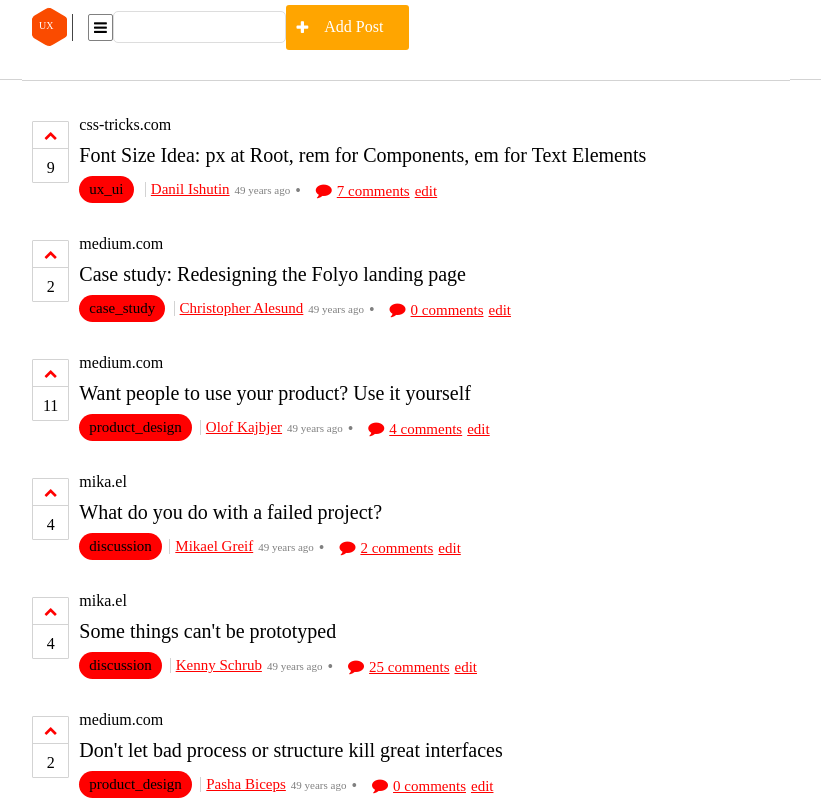
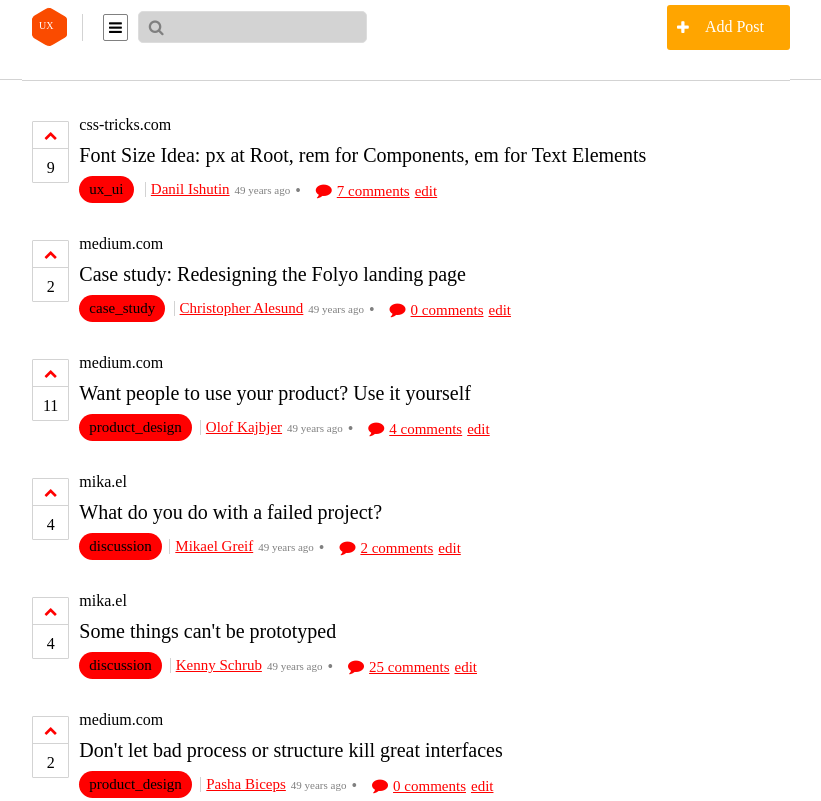
Before and after one commit to GustavoWinter/boitata-test, a plain HTML site: page index.html in a window 1280 px wide. Shown: the top 801 px of the page, without its empty margins (234-1055 px from the left). Drawn offline with Linux system fonts and the light colour scheme.

Commit message:
( fix ) -> Adjust on Header
Adjust the spacemente in the headers elements.

```diff
--- a/index.css
+++ b/index.css
@@ -14,9 +14,9 @@ body {
 }
 
 .hamburguer-container {
-  padding-left: 15px;
-  border-left: .5px solid #444;
-  margin-left: 5px;
+  padding-left: 20px;
+  border-left: .5px solid lightgrey;
+  margin-right: 10'px;
 }
 
 .simple-row {
@@ -60,15 +60,12 @@ body {
   background-color: orange;
 }
 
-.searchBar {
-  border-radius: 5px;
+.search-bar {
   height: 20px;
-  background-position: 10px 12px;
-  background-repeat: no-repeat;
-  max-width: 20%;
+  background-color: transparent;
   font-size: 16px;
   padding: 5px 10px;
-  border: 1px solid #ddd;
+  border: none;
 }
 
 .loading {
@@ -367,3 +364,26 @@ body {
   color: grey;
   font-size: 13px;
 }
+
+.spacement {
+  padding: 0 7.5px;
+}
+
+.search-bar-container {
+  margin-left: 10px;
+  max-width: 30%;
+  display: flex;
+  justify-content: flex-start;
+  align-items: center;
+  background-color: lightgrey;
+  border-radius: 5px;
+  border: 1px solid #ddd;
+}
+
+.search-bar-padding {
+  padding: 0 10px;
+}
+
+.auto-margin {
+  margin-left: auto;
+}
--- a/index.html
+++ b/index.html
@@ -16,11 +16,15 @@
             <div class="circle"></div>
             <span class="hexagon-label">UX</span>
           </div>
+          <div class="spacement"></div>
           <div class="hamburguer-container">
             <i class="fa fa-bars hamburguer" style="font-size:15px;color:black"></i>
           </div>
-          <input class="searchBar" type="text" id="search" title="Posts search">
-          <div class="simple-row user-header-container padding-box">
+          <div class="search-bar-container">
+            <i class="fa fa-search search-bar-padding" style="color:grey;" aria-hidden="true"></i>
+            <input class="search-bar" type="text" id="search" title="Posts search">
+          </div>
+          <div class="simple-row user-header-container padding-box auto-margin">
             <div class="simple-row orange-box space-centralized">
               <i class="fa fa-plus" style="font-size:15px;color:white"></i>
               <span class='padding-test'>Add Post</span>
```
